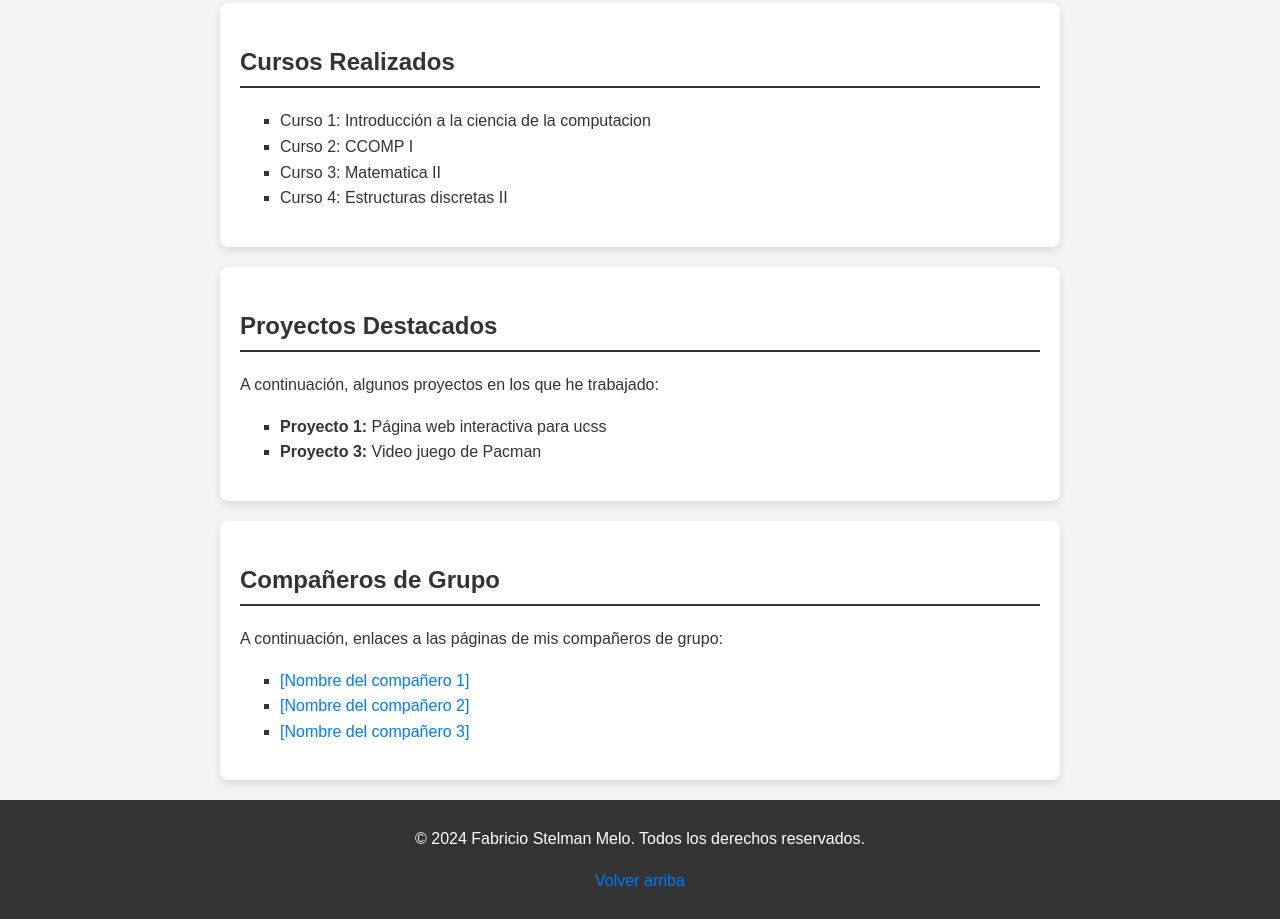
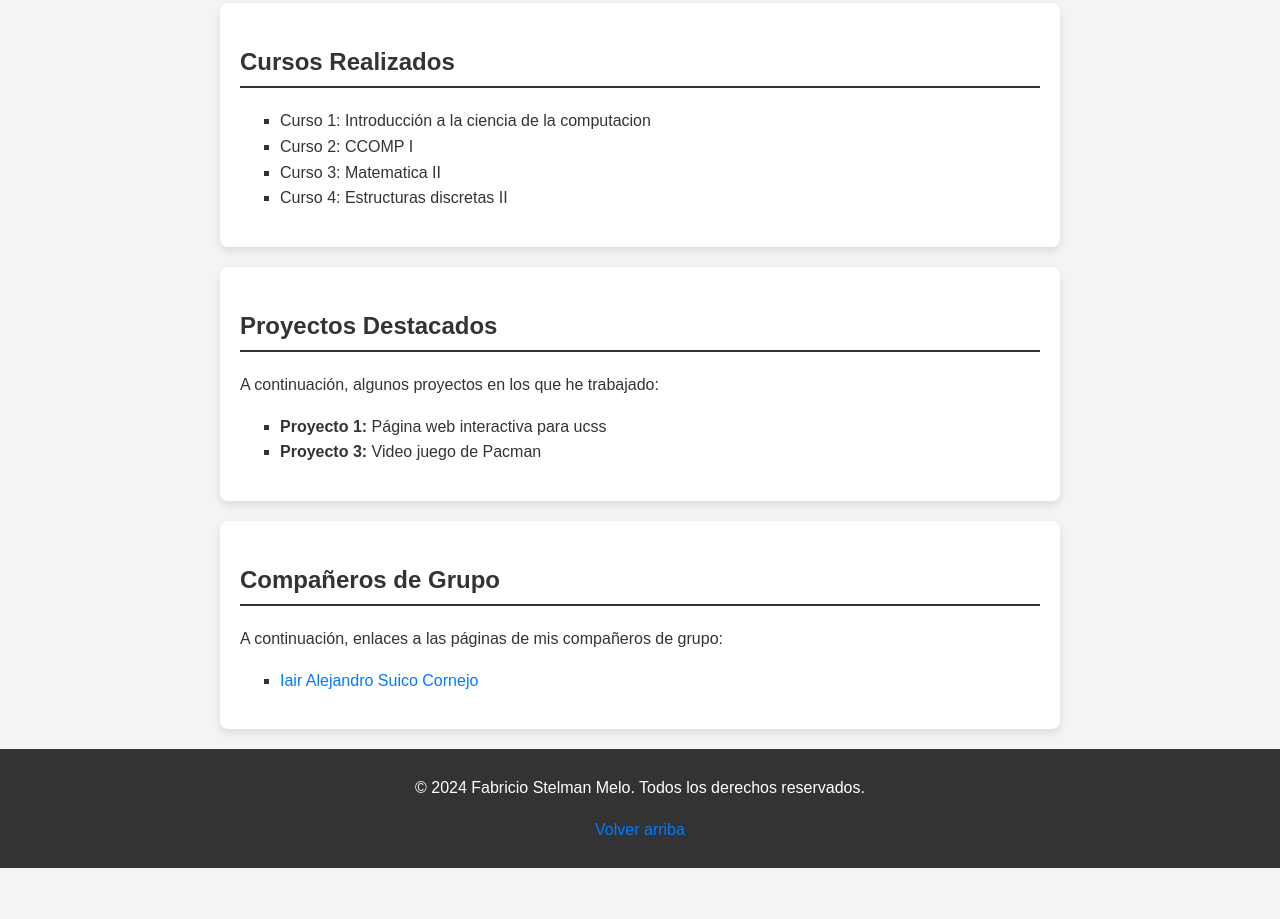
Before and after one commit to fsm2005/fabricio-stelman-melo, a plain HTML site: page index.html in a window 1280 px wide. Shown: the part 608-1527 px from the top of the page. After the commit the page ends 1476 px from the top, so only its background shows below. Drawn offline with Linux system fonts and the light colour scheme.

Commit message:
index.html

```diff
--- a/index.html
+++ b/index.html
@@ -110,10 +110,7 @@
         <h2>Compañeros de Grupo</h2>
         <p>A continuación, enlaces a las páginas de mis compañeros de grupo:</p>
         <ul>
-            <li><a href="[Enlace a la página de tu compañero]" target="_blank">[Nombre del compañero 1]</a></li>
-            <li><a href="[Enlace a la página de tu compañero]" target="_blank">[Nombre del compañero 2]</a></li>
-            <li><a href="[Enlace a la página de tu compañero]" target="_blank">[Nombre del compañero 3]</a></li>
-            <!-- Añade más compañeros si es necesario -->
+            <li><a href="https://paginawebiair.web.app/" target="_blank">Iair Alejandro Suico Cornejo</a></li>
         </ul>
     </section>
 
```
